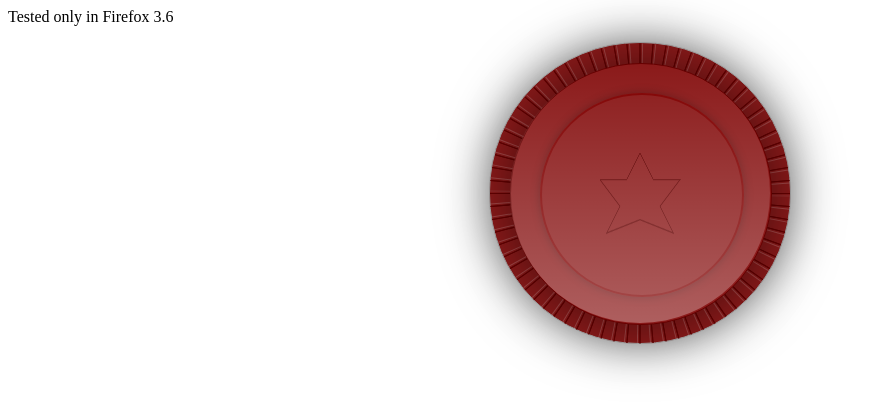
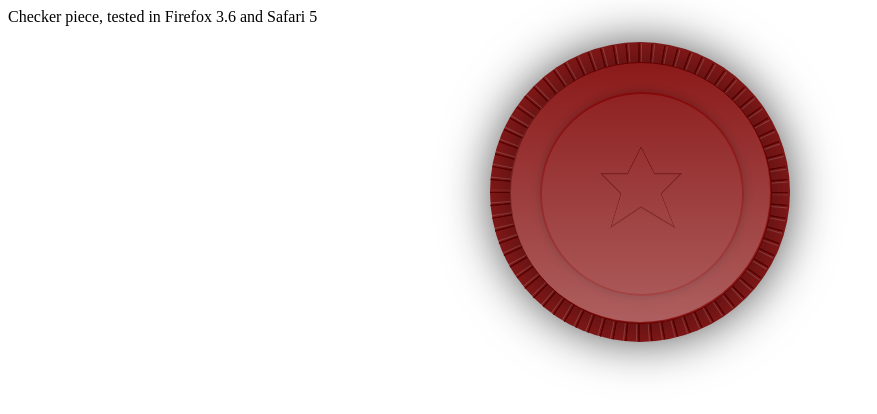
Before and after one commit to samuelbeek/experiments, a plain HTML site: page checker/index.html in a window 1280 px wide. Shown: the whole page, without its empty margins (0-877 px from the left). Drawn offline with Linux system fonts and the light colour scheme.

Commit message:
remove border for more sharpness, make it work in webkit too

```diff
--- a/checker/index.html
+++ b/checker/index.html
@@ -17,7 +17,6 @@
         height:300px;
         width:300px;
         margin:1px auto 1px auto;
-        border:1px solid #aaa;
         cursor:move;
         position:relative;
       }
@@ -60,8 +59,8 @@
       }
       #star {
         position:absolute;
-        top:110px;
-        left:110px;
+        top:105px;
+        left:111px;
         width:100px;
         height:100px;
         z-index:2;
@@ -70,7 +69,7 @@
         position:absolute;
         top:50%;
         left:0;
-        width:300px;
+        width:298px;
         height:1px;
         background-color:#660000;
         z-index:1;
@@ -79,7 +78,7 @@
         position:absolute;
         top:50%;
         left:0;
-        width:300px;
+        width:298px;
         height:1px;
         background-color:rgba(255,255,255,0.1);
         z-index:1;
@@ -119,11 +118,11 @@
                       lineTo(120, 0).
                       lineTo(160, 40).
                       lineTo(240, 40).
-                      lineTo(180, 80).
+                      lineTo(180, 70).
                       lineTo(220, 120).
-                      lineTo(120, 100).
-                      lineTo(20, 120).
-                      lineTo(60, 80).
+                      lineTo(120, 90).
+                      lineTo(30, 120).
+                      lineTo(60, 70).
                       lineTo(0, 40).
                       lineTo(80, 40).
                       stroke({lineWidth: 2, strokeStyle: '#660000'});
@@ -133,7 +132,7 @@
 
   </head>
   <body>
-    <p>Tested only in Firefox 3.6</p>
+    <p>Checker piece, tested in Firefox 3.6 and Safari 5</p>
     <div id='board'>
       <div class='checker red'>
         <div class='line'></div>
```
